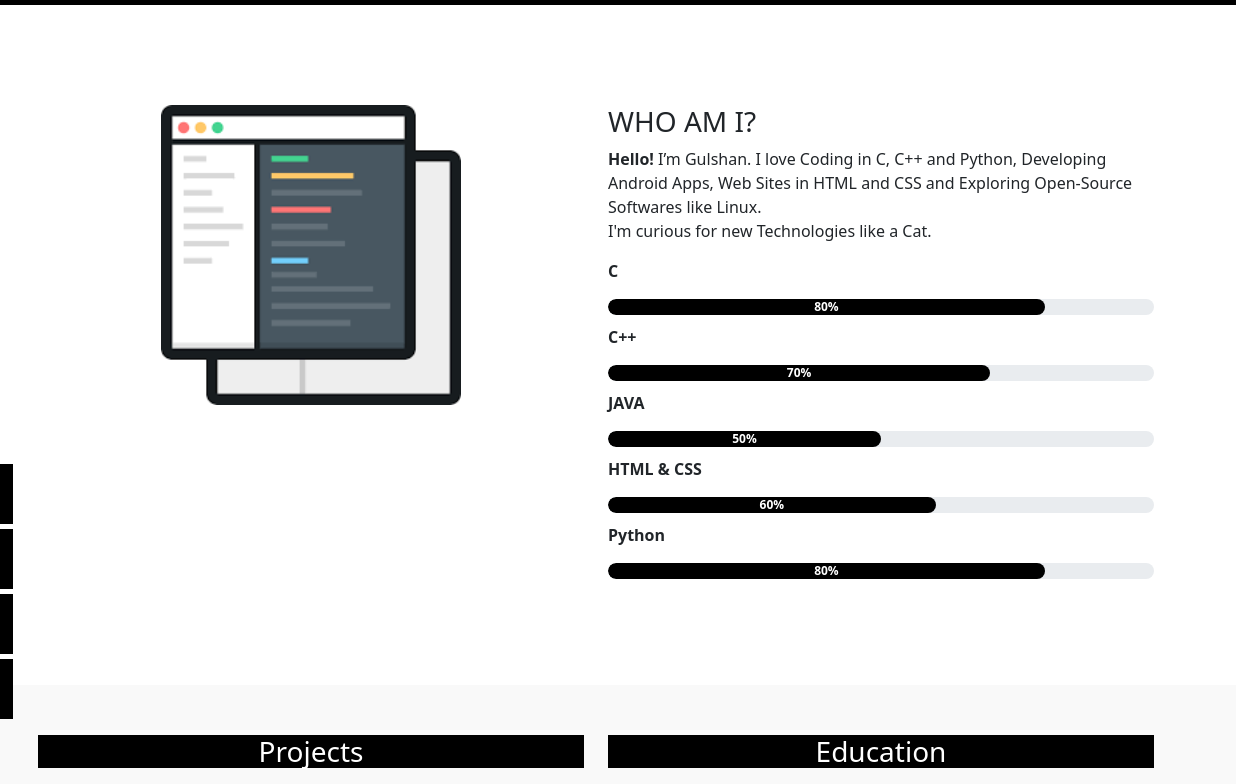
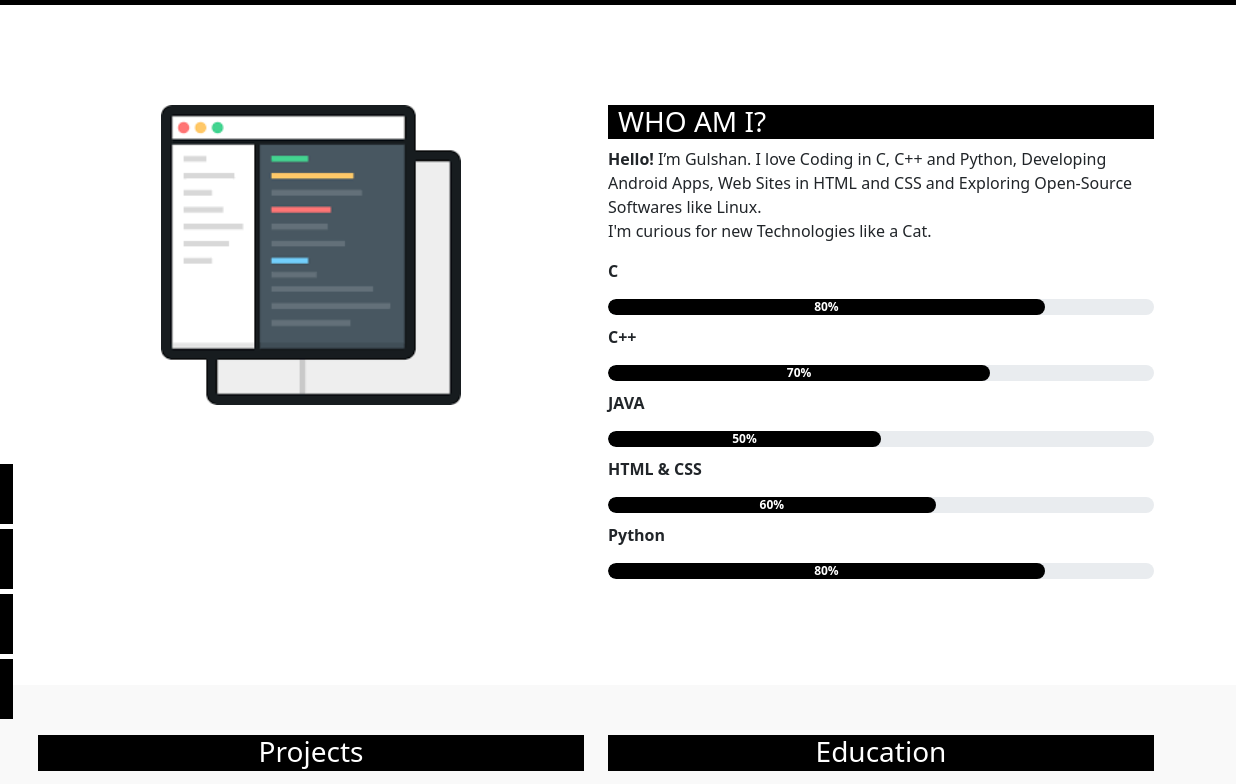
Before and after one commit to gulshanchandolia/gulshanchandolia.github.io, a plain HTML site: page Resume/index.html in a window 1280 px wide. Shown: the part 856-1640 px from the top of the page, 44-1280 px from the left. Drawn offline with nearby package versions, Linux system fonts and the light colour scheme.

Commit message:
heading border

```diff
--- a/Resume/style.css
+++ b/Resume/style.css
@@ -71,6 +71,12 @@ body{
 	margin-bottom: -130px;
 }
 
+.about h3{
+	padding-left: 10px;
+	background-color: #000;
+	color:#fff;
+}
+
 .profile-img{
 	height: 300px;
 	margin-bottom: 30px;
@@ -131,6 +137,7 @@ body{
 }
 
 .resume h3{
+	padding-bottom: 3px;
 	margin-bottom: 50px;
 	background-color: #000;
 	color: #fff;
@@ -190,6 +197,7 @@ body{
 }
 
 .portfolio h3{
+	padding-bottom: 5px;
 	color: #fff;
 	font-size: 40px;
 	background-color: #000;
```
